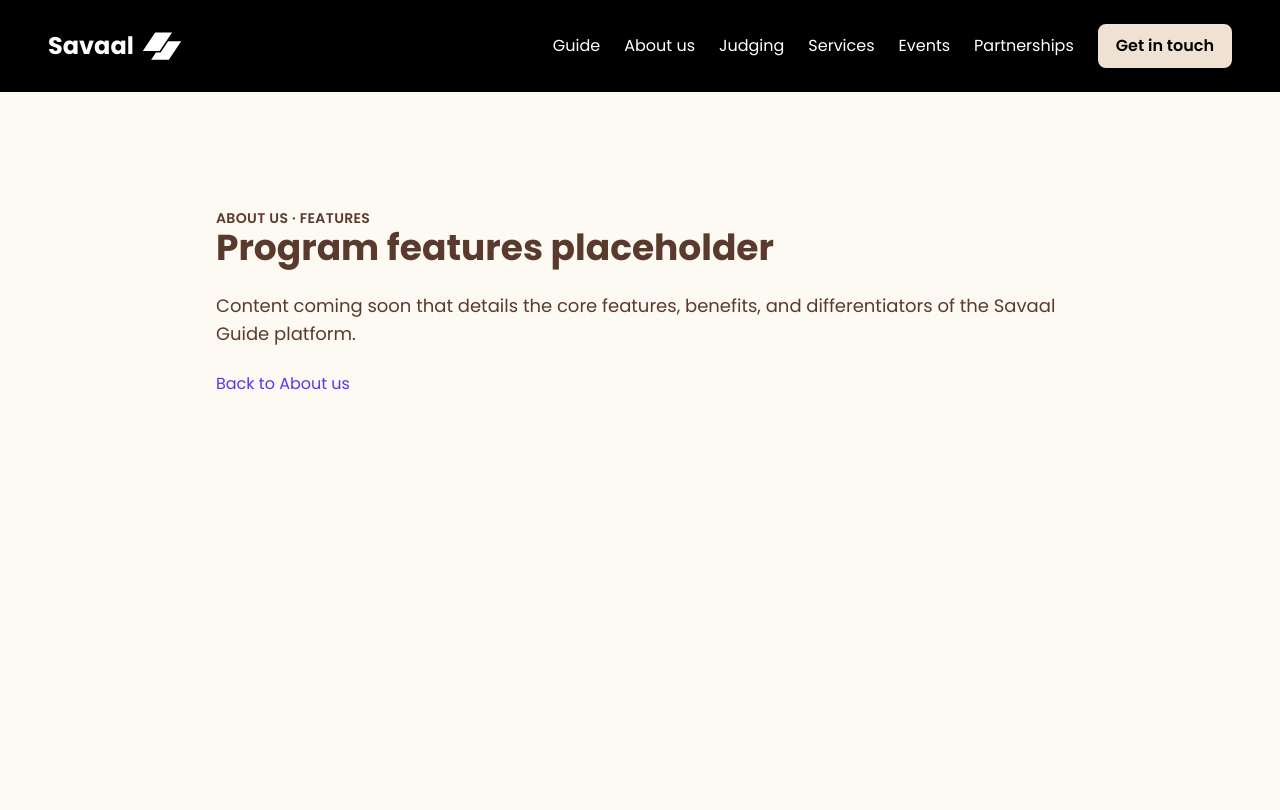
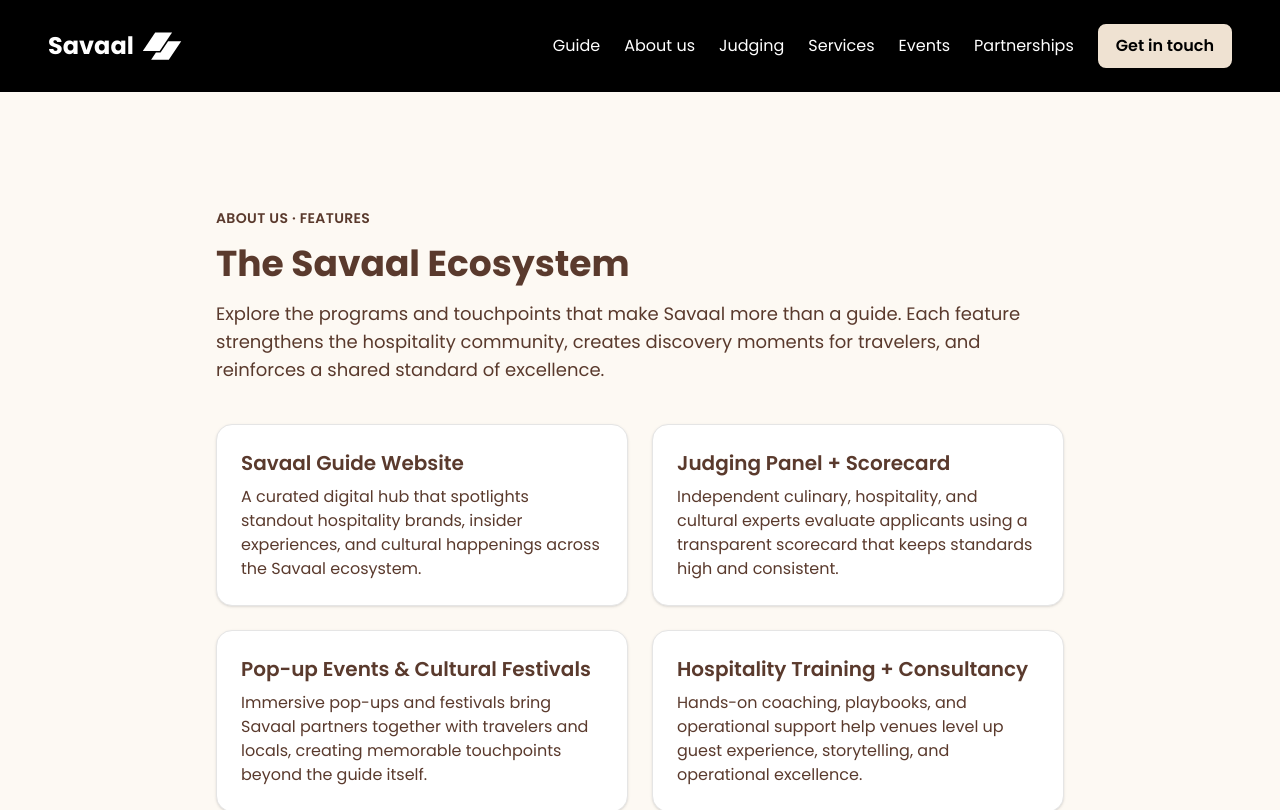
Before and after one commit to LayerSyncAi/savaal, a Next.js app: page /about-us/features in a window 1280 px wide. Shown: the top 810 px of the page. Built offline with nearby package versions, Linux system fonts and the light colour scheme.

Commit message:
feat: add savaal ecosystem features

```diff
--- a/app/about-us/features/page.tsx
+++ b/app/about-us/features/page.tsx
@@ -1,20 +1,64 @@
 import Link from "next/link";
+
+const features = [
+  {
+    title: "Savaal Guide Website",
+    description:
+      "A curated digital hub that spotlights standout hospitality brands, insider experiences, and cultural happenings across the Savaal ecosystem.",
+  },
+  {
+    title: "Judging Panel + Scorecard",
+    description:
+      "Independent culinary, hospitality, and cultural experts evaluate applicants using a transparent scorecard that keeps standards high and consistent.",
+  },
+  {
+    title: "Pop-up Events & Cultural Festivals",
+    description:
+      "Immersive pop-ups and festivals bring Savaal partners together with travelers and locals, creating memorable touchpoints beyond the guide itself.",
+  },
+  {
+    title: "Hospitality Training + Consultancy",
+    description:
+      "Hands-on coaching, playbooks, and operational support help venues level up guest experience, storytelling, and operational excellence.",
+  },
+  {
+    title: "Savaal Certified Badge",
+    description:
+      "Verified partners earn a recognizable seal of approval that signals trust, authenticity, and alignment with the Savaal ethos.",
+  },
+  {
+    title: "Subscription Model for Listings",
+    description:
+      "Flexible subscription tiers keep listings fresh while funding community programming, new guides, and platform improvements.",
+  },
+];
 
 export default function AboutUsFeaturesPage() {
   return (
-    <section className="mx-auto flex max-w-4xl flex-col gap-6 px-6 py-24">
-      <div>
+    <section className="mx-auto flex max-w-4xl flex-col gap-10 px-6 py-24">
+      <div className="space-y-4">
         <p className="text-sm font-semibold uppercase tracking-wide text-indigo-600">
           About us · Features
         </p>
         <h1 className="text-4xl font-bold text-neutral-900">
-          Program features placeholder
+          The Savaal Ecosystem
         </h1>
+        <p className="text-lg text-neutral-700">
+          Explore the programs and touchpoints that make Savaal more than a guide.
+          Each feature strengthens the hospitality community, creates discovery
+          moments for travelers, and reinforces a shared standard of excellence.
+        </p>
       </div>
-      <p className="text-lg text-neutral-700">
-        Content coming soon that details the core features, benefits, and
-        differentiators of the Savaal Guide platform.
-      </p>
+
+      <div className="grid gap-6 md:grid-cols-2">
+        {features.map((feature) => (
+          <div key={feature.title} className="rounded-2xl border border-neutral-200 bg-white p-6 shadow-sm">
+            <h2 className="text-xl font-semibold text-neutral-900">{feature.title}</h2>
+            <p className="mt-2 text-neutral-700">{feature.description}</p>
+          </div>
+        ))}
+      </div>
+
       <Link
         href="/about-us"
         className="inline-flex w-fit items-center text-indigo-600 underline-offset-4 hover:underline"
```
